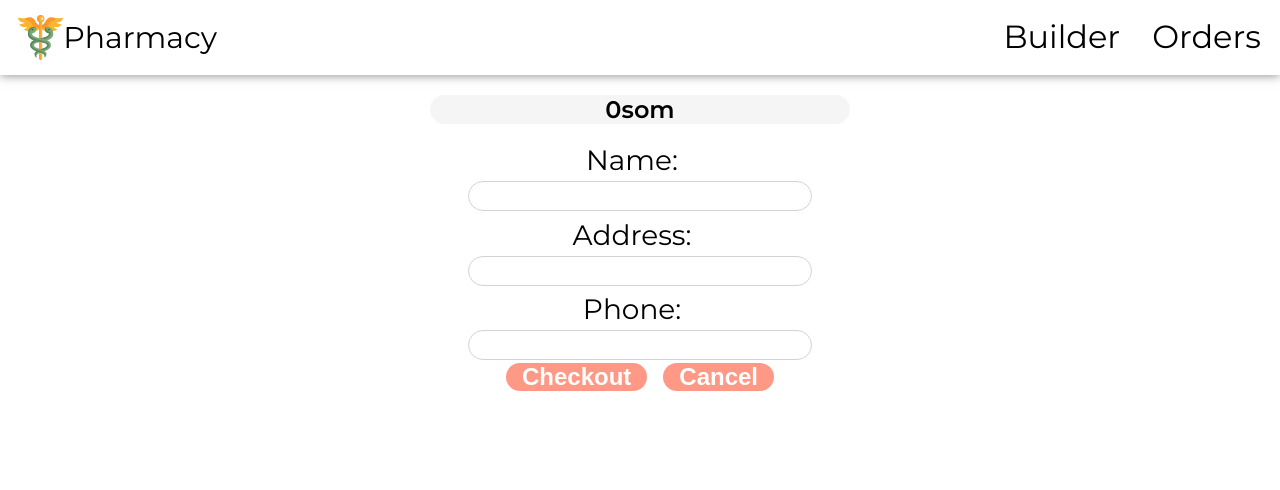
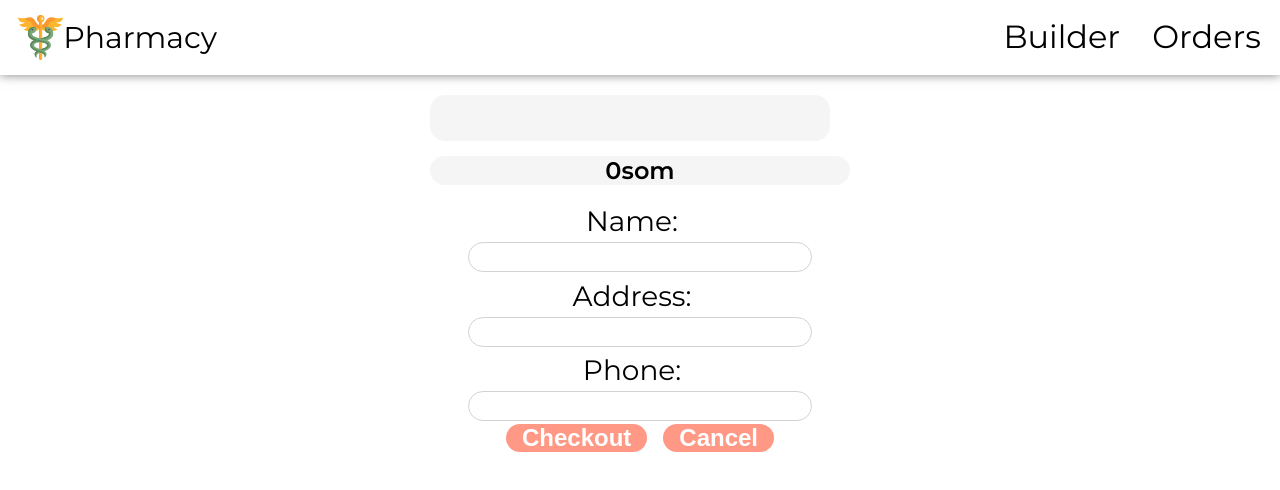
Before and after one commit to EmirlanDogdurbaev/builder, a React (Create React App) app: page /checkout in a window 1280 px wide. Shown: the top 490 px of the page. Built offline with nearby package versions, Linux system fonts and the light colour scheme.

Commit message:
added new styles

```diff
--- a/src/components/PharmacyBuilder/PharmacyPreview/PharmacyPreview.module.css
+++ b/src/components/PharmacyBuilder/PharmacyPreview/PharmacyPreview.module.css
@@ -1,22 +1,26 @@
- .PharmacyPreview {
+.PharmacyPreview {
   flex: 0 0 400px;
   margin-bottom: 1rem;
+  align-content: center;
 }
-.medical {
+
+.cont {
+  display: flex;
+  align-items: center;
+  flex-wrap: wrap;
+  flex-direction: row;
+  background-color: #f5f5f5;
+  border-radius: 15px;
+  margin-bottom: 15px;
   width: 400px;
-
-  margin-right: 1rem;
-  margin-bottom: 1rem;
-  border-radius: 2%;
-  background-color: #f5f5f5;
-
 }
-.container{
+.medicals {
+  align-items: center;
+  width: 400px;
   display: flex;
   flex-wrap: wrap;
-  position: relative;
-  flex-direction: row;
-
+  margin: 5px;
+  padding: 18px;
 }
 .price {
   background-color: whitesmoke;
```
